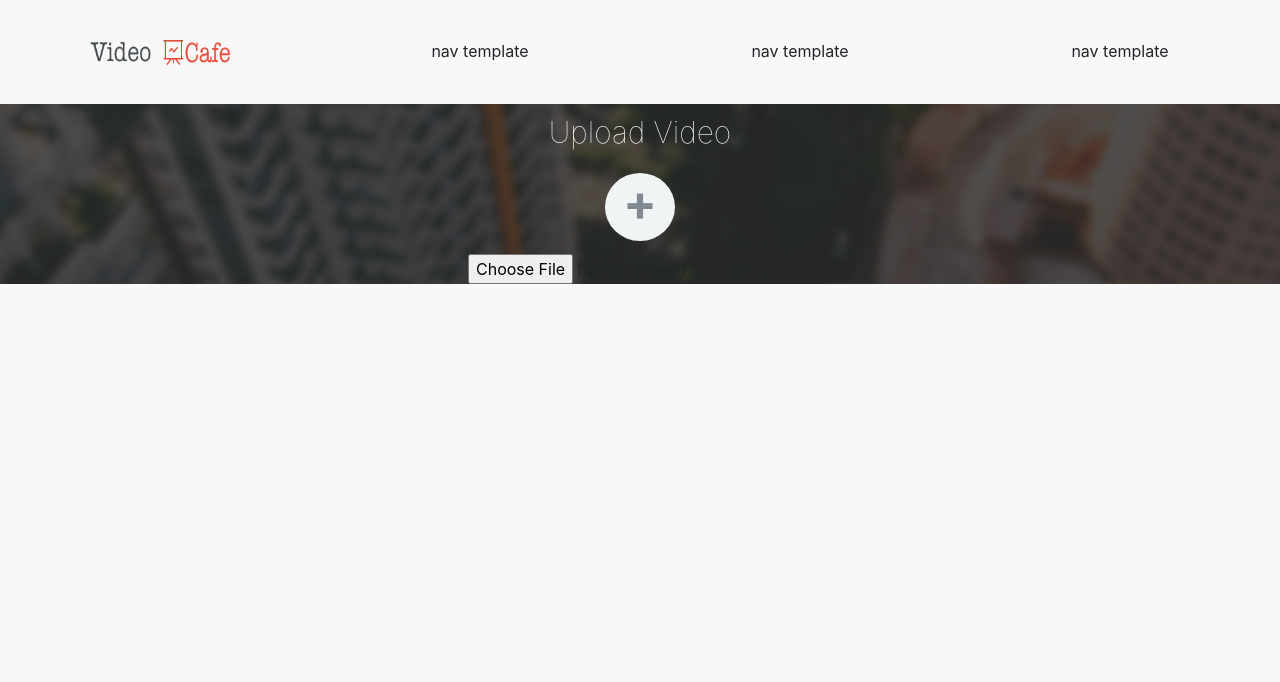
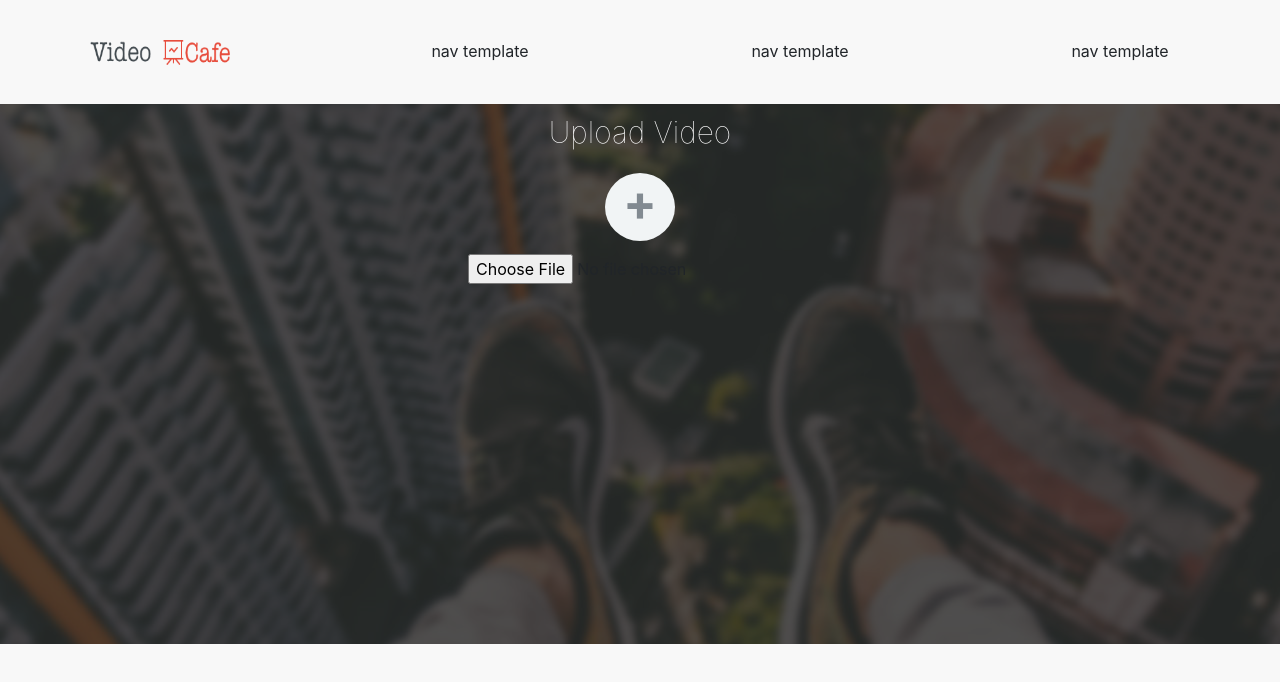
Before and after one commit to VideoViewz/Front, a React (Create React App) app: page /#/ in a window 1280 px wide. Shown: the top 682 px of the page. Built offline with nearby package versions, Linux system fonts and the light colour scheme.

Commit message:
Continue

```diff
--- a/package.json
+++ b/package.json
@@ -19,6 +19,7 @@
     "next": "^9.2.1",
     "react": "^16.12.0",
     "react-dom": "^16.12.0",
+    "react-player": "^1.15.3",
     "react-router-dom": "^5.1.2",
     "react-scripts": "3.3.0",
     "typescript": "^3.7.5"
--- a/src/components/Form.tsx
+++ b/src/components/Form.tsx
@@ -1,5 +1,6 @@
 import React from 'react';
 import axios from 'axios';
+import ReactPlayer from 'react-player';
 import { Store } from '../store-folder/Store';
 import { observer } from 'mobx-react';
 
@@ -85,6 +86,12 @@ class Form extends React.Component<IProps, IState> {
                 />
               </div>
             </div>
+            <div className="row">
+              <div className="col-lg-12">
+                <ReactPlayer url='https://www.youtube.com/watch?v=OboAhfz-kko' playing />
+              </div>
+            </div>
+
           </div>
         </div>
       </div>
```
Also changed, not shown: 1 other file (tests, documents, lock files or other folders).
